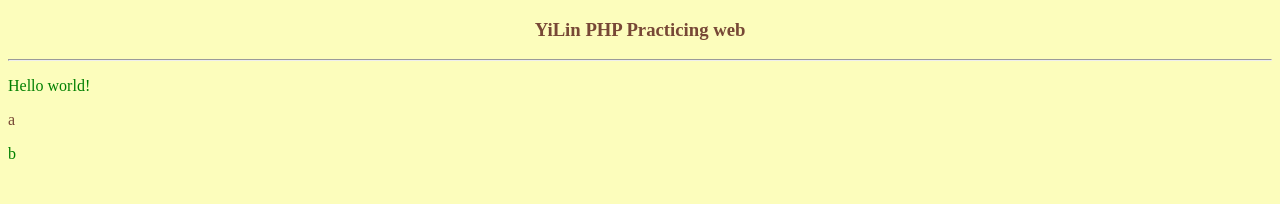
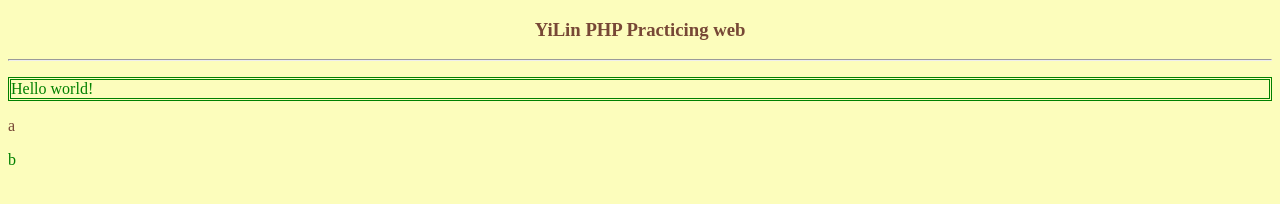
Before and after one commit to YLASH/YLASH.github.io, a plain HTML site: page index.html in a window 1280 px wide. Drawn offline with Linux system fonts and the light colour scheme.

Commit message:
Update styles.css

```diff
--- a/styles.css
+++ b/styles.css
@@ -1,3 +1,4 @@
 	body {background-color: #FCFDBC;color: #774836; }
 	button{background-color: #FDF0C4;color: #41354D;margin: 4px 2px;padding: 10px;}
+    p.double{border-style: double;}
     p {color:green;}
```
